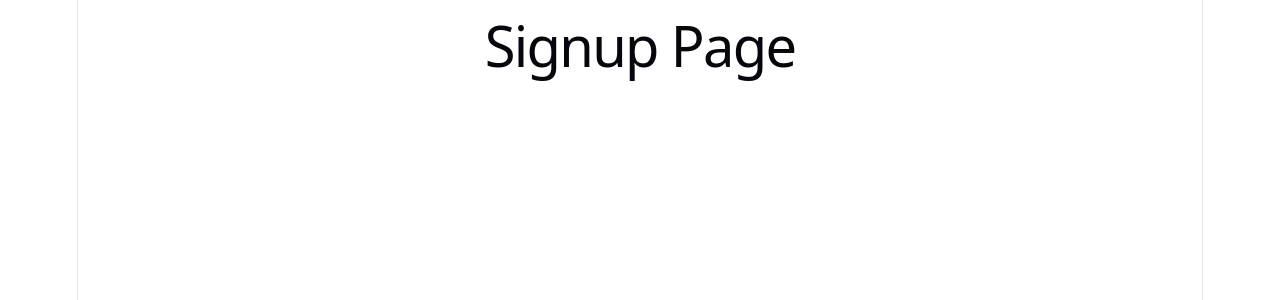
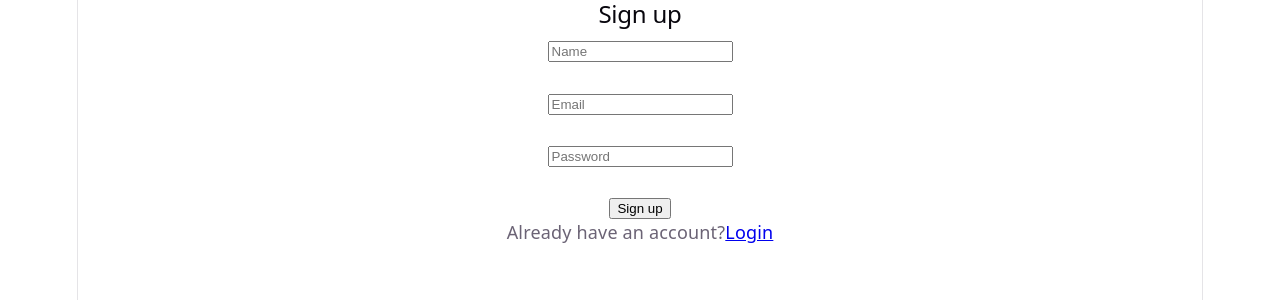
Before and after one commit to nirajbhayera4/Task-Management-Platform-Full--stack-, a React app in the folder frontend/: page /signup in a window 1280 px wide. Shown: the top 300 px of the page. Built offline with nearby package versions, Linux system fonts and the light colour scheme; the HTML template or start-up script is replaced by a standard one.

Commit message:
updated Signup.jsx
Added the Signup page with name, email and password placeholders.

```diff
--- a/frontend/src/Pages/Signup.jsx
+++ b/frontend/src/Pages/Signup.jsx
@@ -1,5 +1,45 @@
-function Signup() {
-  return <h1>Signup Page</h1>;
+import {use, useState} from 'react';
+import {useNavigate, Link} from 'react-router-dom';
+import api from '../api/axios';
+
+function Signup(){
+    const [name, setName]=useState('');
+    const [email, setEmail]=useState('');
+    const [password,setPassword]=useState('');
+    const [error, setError]=useState('');
+    const navigate=useNavigate();
+
+    const handleSubmit=async(e)=>{
+        e.preventDefault();
+        setError('');
+        try{
+            await api.post('/auth/signup',{name, email, password});
+            navigate('/login');
+
+        }
+        catch(err){
+            setError(err.response?.data?.message || 'Sign up failed');
+
+        }
+    }
+
+    return (
+        <div>
+            <h2>Sign up</h2>
+            <form onSubmit={handleSubmit}>
+                <input type="text" placeholder="Name" value={name} onChange={(e)=>setName(e.target.value)} required/><br/><br/>
+                <input type="email" placeholder="Email" value={email} onChange={(e)=>setEmail(e.target.value)} required/><br/><br/>
+                <input type="password" placeholder="Password" value={password} onChange={(e)=>setPassword(e.target.value)} required/><br/><br/>
+                {error && <p style={{color :'red'}}>{error}</p>}
+                <button type="submit">Sign up</button>
+
+
+
+
+            </form>
+            <p>Already have an account?<Link to="/login">Login</Link></p>
+        </div>
+    );
+
 }
-
 export default Signup;
```
